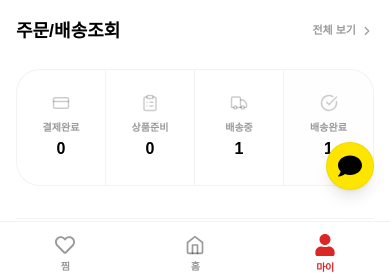
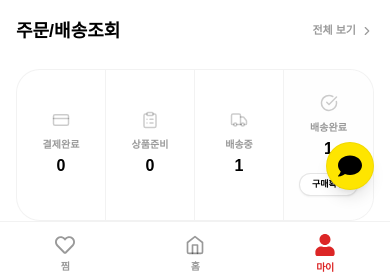
Before and after one commit to jjanga110279-del/pepi-A, a React (Vite) app: page /mypage in a window 390 px wide. Shown: the part 558-832 px from the top of the page. Built offline with nearby package versions, Linux system fonts and the light colour scheme; sample sign-in values are in the browser's storage; a web font is replaced by a local one.

Commit message:
UI: Restore Confirm Purchase button in mobile MyPage order dashboard

```diff
--- a/src/pages/MyPage.jsx
+++ b/src/pages/MyPage.jsx
@@ -204,6 +204,9 @@ export default function MyPage() {
                     <p className="text-[10px] md:text-[12px] font-bold text-black/40 mb-0.5 md:mb-1 font-hei break-keep">{item.label}</p>
                     <p className="text-base md:text-xl font-bold font-sans">{item.count}</p>
                   </div>
+                  {idx === 3 && (
+                    <button className="mt-1 md:mt-2 px-3 py-1 md:px-6 md:py-1.5 bg-white border border-black/10 rounded-full text-[9px] md:text-[11px] font-bold font-hei text-black hover:bg-gray-200 transition-all shadow-sm whitespace-nowrap">구매확정</button>
+                  )}
                 </div>
               ))}
             </div>
```
